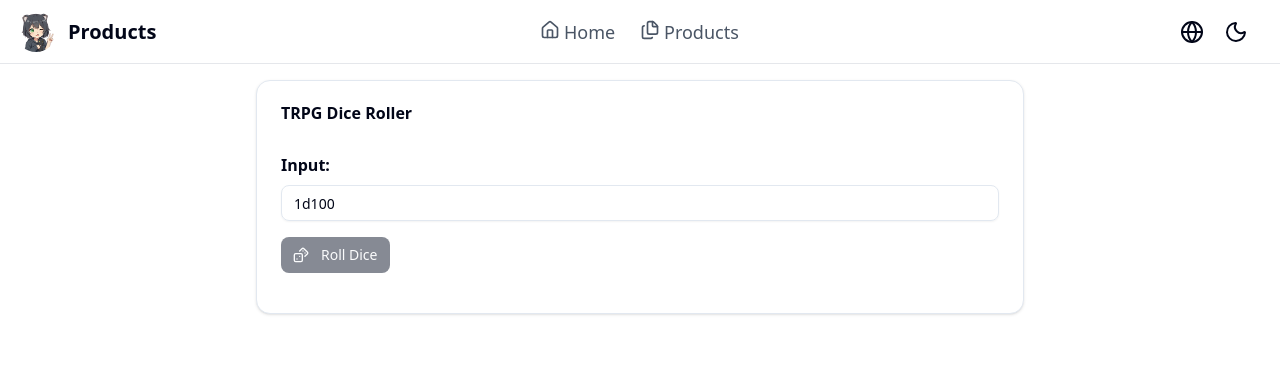
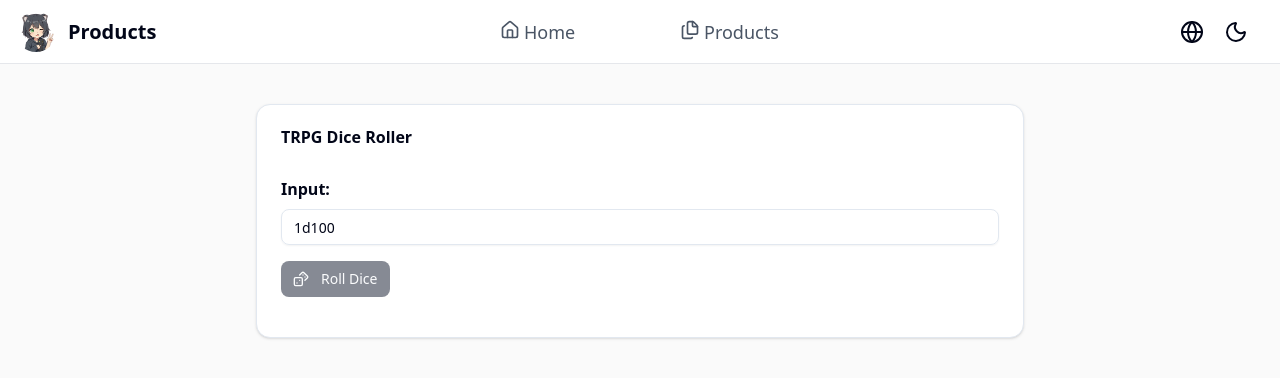
Before and after one commit to noir-chat-9661/portfolio, a Next.js app: page /products/trpg-dice-roller in a window 1280 px wide. Shown: the top 378 px of the page. Built offline with nearby package versions, Linux system fonts and the light colour scheme; no server answers; a web font is replaced by a local one.

Commit message:
fix: update height calculation to use '100dvh' for responsive design

```diff
--- a/app/about/page.tsx
+++ b/app/about/page.tsx
@@ -14,7 +14,7 @@ export default function About() {
 
 	return (
 		<div className="bg-zinc-50 dark:bg-gray-900">
-			<div className="min-h-[calc(100vh-var(--spacing)*16)] flex items-center content-center justify-center text-center flex-col gap-10 py-10">
+			<div className="min-h-[calc(100dvh-var(--spacing)*16)] flex items-center content-center justify-center text-center flex-col gap-10 py-10">
 				<h1 className="font-bold text-3xl select-none mb-4">
 					{isMounted ? t("about.title") : <>&nbsp;</>}
 				</h1>
--- a/app/links/page.tsx
+++ b/app/links/page.tsx
@@ -16,7 +16,7 @@ export default function LinksPage() {
 	}, []);
 
 	return (
-		<div className="min-h-[calc(100vh-var(--spacing)*16)] bg-zinc-50 dark:bg-gray-900">
+		<div className="min-h-[calc(100dvh-var(--spacing)*16)] bg-zinc-50 dark:bg-gray-900">
 			<div className="flex flex-col items-center justify-start py-10 font-sans select-none">
 				<h1 className="text-3xl font-bold">{isMounted ? t("links.title") : <>&nbsp;</>}</h1>
 				<div className="h-10" />
--- a/app/page.tsx
+++ b/app/page.tsx
@@ -30,8 +30,8 @@ export default function Home() {
 	};
 
 	return (
-		<div className="bg-zinc-50 font-sans dark:bg-gray-900">
-			<div className="h-[calc(100vh-var(--spacing)*16)] flex items-center content-center justify-center text-center flex-col relative">
+		<div className="bg-zinc-50 font-sans dark:bg-gray-700">
+			<div className="min-h-[calc(100dvh-var(--spacing)*16)] flex items-center content-center justify-center text-center flex-col relative">
 				<div
 					className={cn(
 						"select-none animate-fade-in transition-[opacity,translate] duration-1800 ease-in-out",
@@ -48,7 +48,7 @@ export default function Home() {
 						alt="Icon"
 						width={128}
 						height={128}
-						className="mt-10 mx-auto w-24 h-24 sm:w-32 sm:h-32 md:w-40 md:h-40 lg:w-48 lg:h-48"
+						className="mt-10 mx-auto w-24 h-24 sm:w-32 sm:h-32 md:w-40 md:h-40 lg:w-48 lg:h-48 select-none pointer-events-none"
 					/>
 				</div>
 
--- a/app/products/brainfuck-calculator/page.tsx
+++ b/app/products/brainfuck-calculator/page.tsx
@@ -74,7 +74,7 @@ export default function BrainfuckCalculatorPage() {
 	const examples = ["1+1=", "12+34=", "100-50=", "15*3=", "144/12="];
 
 	return (
-		<div className="min-h-[calc(100vh-var(--spacing)*16)] bg-zinc-50 dark:bg-gray-900 p-6">
+		<div className="min-h-[calc(100dvh-var(--spacing)*16)] bg-zinc-50 dark:bg-gray-900 p-6">
 			<div className="max-w-4xl mx-auto space-y-6">
 				<div>
 					<h1 className="text-3xl font-bold">
--- a/app/products/page.tsx
+++ b/app/products/page.tsx
@@ -15,7 +15,7 @@ export default function ProductsPage() {
 	}, []);
 
 	return (
-		<div className="min-h-[calc(100vh-var(--spacing)*16)] bg-zinc-50 dark:bg-gray-900 p-6">
+		<div className="min-h-[calc(100dvh-var(--spacing)*16)] bg-zinc-50 dark:bg-gray-900 p-6">
 			<div className="max-w-4xl mx-auto space-y-6">
 				<h1 className="text-3xl font-bold mb-6 text-center">
 					{isMounted ? t("products.title") : <>&nbsp;</>}
--- a/app/products/trpg-dice-roller/page.tsx
+++ b/app/products/trpg-dice-roller/page.tsx
@@ -57,8 +57,10 @@ export default function TRPGDiceRollerPage() {
 	};
 
 	return (
+		<div className="min-h-[calc(100dvh-var(--spacing)*16)] bg-zinc-50 dark:bg-gray-900 p-6">
+			<div className="max-w-4xl mx-auto space-y-6">
 				<div className="container mx-auto p-4">
-			<Card className="max-w-3xl mx-auto">
+					<Card className="max-w-3xl mx-auto dark:bg-gray-900/50">
 						<CardHeader>
 							<CardTitle>
 								{isMounted ? t("products.trpgDiceRoller.title") : <>&nbsp;</>}
@@ -107,5 +109,7 @@ export default function TRPGDiceRollerPage() {
 						</CardContent>
 					</Card>
 				</div>
+			</div>
+		</div>
 	);
 }
--- a/components/header.tsx
+++ b/components/header.tsx
@@ -37,7 +37,7 @@ export function Header() {
 						alt="Icon"
 						width={36}
 						height={36}
-						className="rounded-full w-10 h-10 mr-3"
+						className="rounded-full w-10 h-10 mr-3 pointer-events-none select-none"
 					/>
 				</NextLink>
 				<div className={cn("text-xl font-bold", isProductsPage ? "sm:block hidden" : "lg:block hidden")}>
@@ -48,7 +48,7 @@ export function Header() {
 				</div>
 			</div>
 			{isProductsPage ? (
-				<div className="max-w-3xl mx-auto h-full flex items-center justify-center px-4 sm:px-6 lg:px-8">
+				<div className="max-w-3xl mx-auto h-full flex items-center justify-center px-4 sm:px-6 lg:px-8 gap-8 sm:gap-5 md:gap-10 lg:gap-16 xl:gap-20 2xl:gap-24">
 					<NextLink
 						title="Home"
 						href="/"
```
Lines whose indentation alone changed are shown as unchanged.
